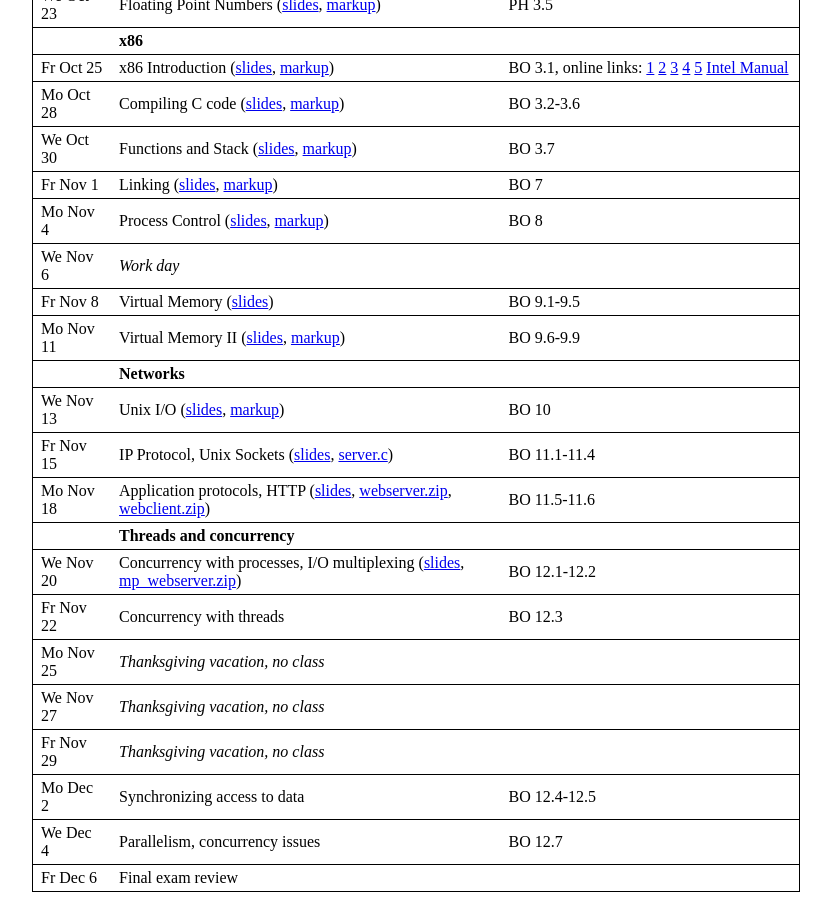
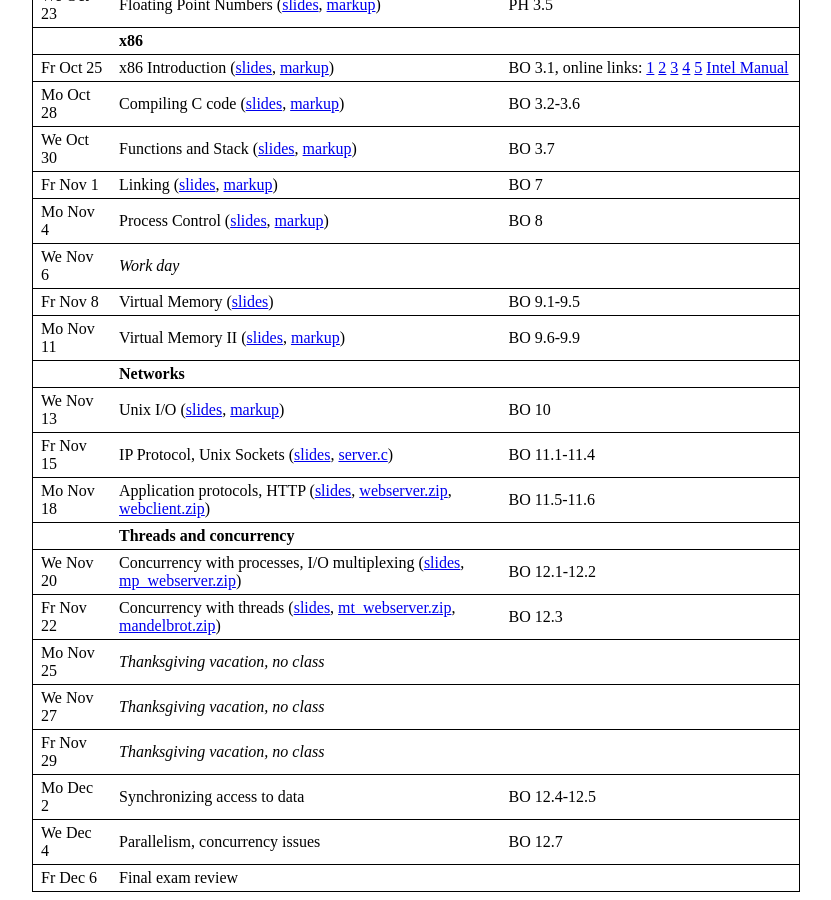
Before and after one commit to jhucsf/fall2019, a Jekyll site: the page built from index.md, in a window 1280 px wide and 900 px high, scrolled down 2404 px. Shown: the whole window, without its empty margins (224-1055 px from the left). Built offline with Jekyll 4.4.1, drawn with Linux system fonts in a browser that asks for light colours.

Commit message:
add lecture 33 and supporting code examples

```diff
--- a/index.md
+++ b/index.md
@@ -110,7 +110,7 @@ Fr Nov 15  | IP Protocol, Unix Sockets ([slides](lec/lec30.pdf), [server.c](res/
 Mo Nov 18 | Application protocols, HTTP  ([slides](lec/lec31.pdf), [webserver.zip](res/webserver.zip), [webclient.zip](res/webclient.zip))            | BO 11.5-11.6
           | **Threads and concurrency**
 We Nov 20 | Concurrency with processes, I/O multiplexing ([slides](lec/lec32.pdf), [mp\_webserver.zip](res/mp_webserver.zip)) | BO 12.1-12.2
-Fr Nov 22 | Concurrency with threads                  | BO 12.3
+Fr Nov 22 | Concurrency with threads ([slides](lec/lec33.pdf), [mt\_webserver.zip](res/mt_webserver.zip), [mandelbrot.zip](res/mandelbrot.zip))                 | BO 12.3
 Mo Nov 25 | *Thanksgiving vacation, no class*
 We Nov 27 | *Thanksgiving vacation, no class*
 Fr Nov 29 | *Thanksgiving vacation, no class*
```
Also changed, not shown: 4 other files.
